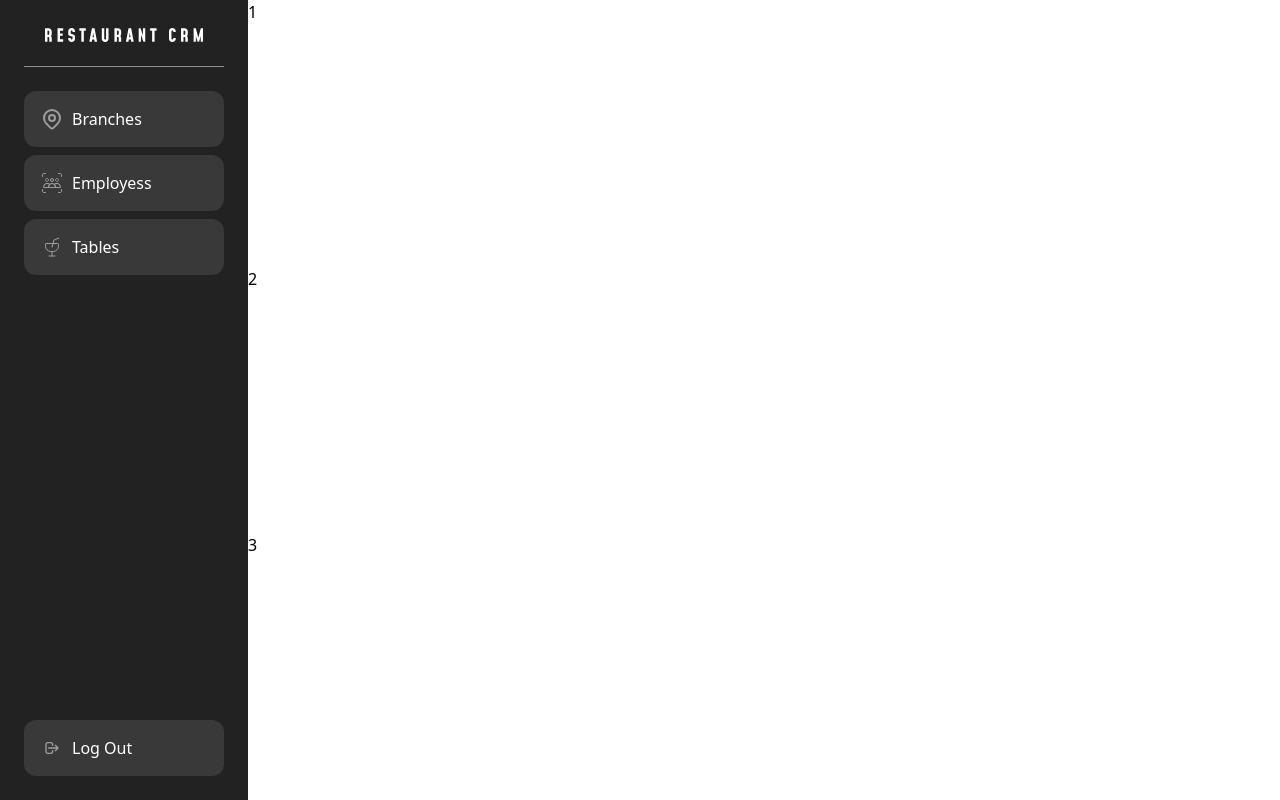
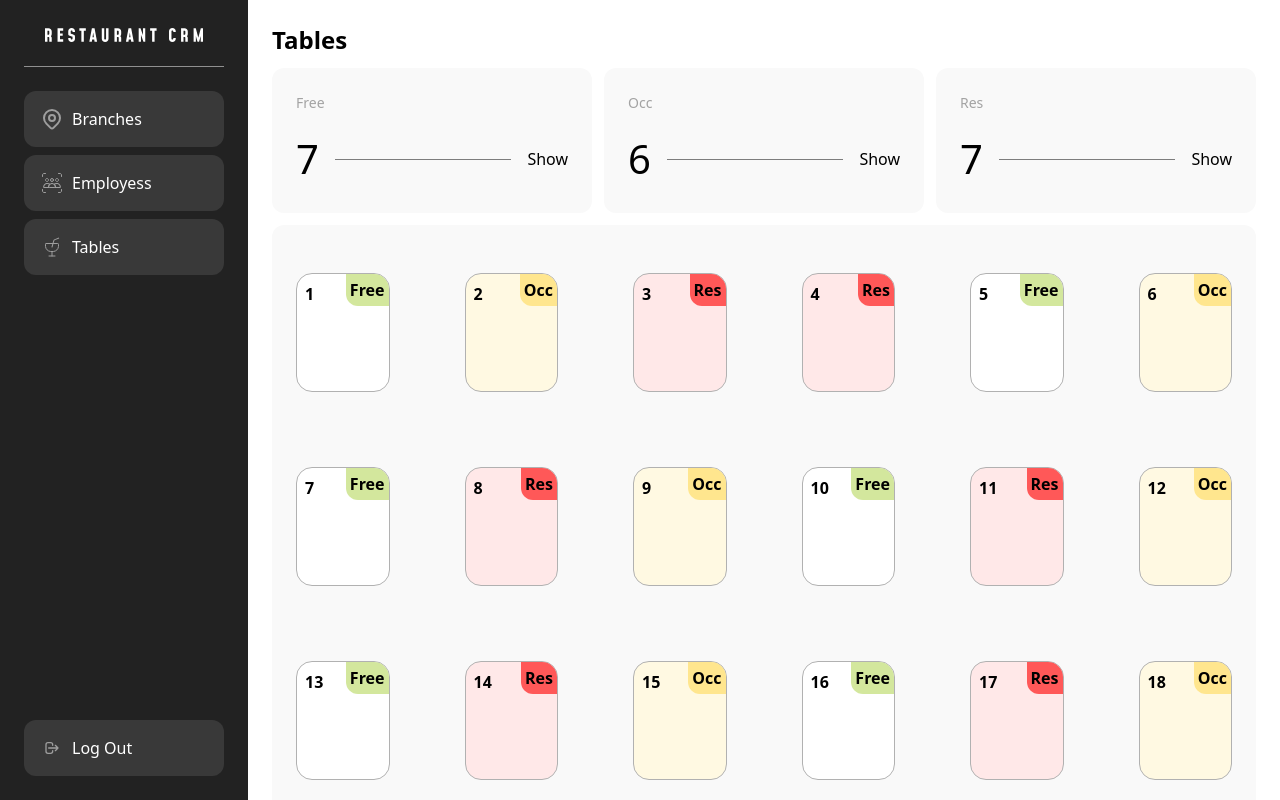
Before and after one commit to Catsker/restarauntcrm, a React (Vite) app: page /tables in a window 1280 px wide. Shown: the top 800 px of the page. Built offline with nearby package versions, Linux system fonts and the light colour scheme; sample sign-in values are in the browser's storage.

Commit message:
feat: tables page

```diff
--- a/src/app/router.tsx
+++ b/src/app/router.tsx
@@ -29,7 +29,7 @@ const indexRoute = createRoute({
     component: HomePage,
 })
 
-const tablesRoute = createRoute({
+export const tablesRoute = createRoute({
     getParentRoute: () => rootRoute,
     path: '/tables',
     beforeLoad: () => {
--- a/src/components/Table/Table.tsx
+++ b/src/components/Table/Table.tsx
@@ -1,14 +1,25 @@
 import React from 'react'
-import type {TableType} from "@/types"
+import type {TableType, TableStatus} from "@/types"
 
 interface Props {
   table: TableType;
 }
 
+const variantClasses: Record<TableStatus, string> = {
+  Occ: 'bg-[#FFF9E2] after:content-["Occ"] after:bg-[#FFE68E]',
+  Res: 'bg-[#FFE8E8] after:content-["Res"] after:bg-[#FF5858]',
+  Free: 'bg-white after:content-["Free"] after:bg-[#D3E79D]',
+}
+
 const Table: React.FC<Props> = ({table}) => {
   return (
-    <div>
-      {table.tableNumber}
+    <div className={`
+        border border-[#B1B1B1] h-[119px] relative p-2 rounded-2xl overflow-hidden after:rounded-bl-xl after:font-bold after:absolute after:top-0 after:right-0 after:p-1
+        ${variantClasses[table.status]}
+        ${variantClasses[table.status]}
+      `}>
+      <span className="font-bold">{table.tableNumber}</span>
+
     </div>
   )
 }
--- /dev/null
+++ b/src/components/TablesStatistics/TablesStatistics.tsx
@@ -0,0 +1,27 @@
+import React from 'react'
+import type {statisticsType, TableStatus} from "@/types";
+
+interface Props {
+  status: statisticsType
+  onClick: (status: TableStatus) => void
+}
+
+const TablesStatistics: React.FC<Props> = ({status, onClick}) => {
+  return (
+    <div className="flex flex-col gap-4 p-6 ">
+      <div className="text-[#A3A3A3] text-[14px]">{status.type}</div>
+      <div className="flex items-center gap-4">
+        <div className="text-[40px]">{status.count}</div>
+        <div className="bg-[#7D7D7D] h-[1px] min-w-2 flex-grow"></div>
+        <button
+          type="button"
+          onClick={() => onClick(status.type)}
+        >
+          Show
+        </button>
+      </div>
+    </div>
+  )
+}
+
+export default TablesStatistics
--- /dev/null
+++ b/src/components/TablesStatistics/index.ts
@@ -0,0 +1,3 @@
+import TablesStatistics from './TablesStatistics'
+
+export default TablesStatistics
--- a/src/pages/TablesPage/TablesPage.tsx
+++ b/src/pages/TablesPage/TablesPage.tsx
@@ -1,38 +1,94 @@
 import React from 'react'
+import {tablesRoute} from '@/app/router.tsx'
+import { useNavigate } from '@tanstack/react-router'
+import type {TableType, statisticsType, TableStatus} from "@/types";
 import Aside from "@/components/Aside";
-import type {TableType} from "@/types";
 import Table from "@/components/Table";
+import TablesStatistics from "@/components/TablesStatistics";
 
 const tables: TableType[] = [
-  {
-    tableNumber: 1,
-    status: "Free"
-  },
-  {
-    tableNumber: 2,
-    status: "Occ"
-  },
-  {
-    tableNumber: 3,
-    status: "Res"
-  },
+  { tableNumber: 1, status: "Free" },
+  { tableNumber: 2, status: "Occ" },
+  { tableNumber: 3, status: "Res" },
+  { tableNumber: 4, status: "Res" },
+  { tableNumber: 5, status: "Free" },
+  { tableNumber: 6, status: "Occ" },
+  { tableNumber: 7, status: "Free" },
+  { tableNumber: 8, status: "Res" },
+  { tableNumber: 9, status: "Occ" },
+  { tableNumber: 10, status: "Free" },
+  { tableNumber: 11, status: "Res" },
+  { tableNumber: 12, status: "Occ" },
+  { tableNumber: 13, status: "Free" },
+  { tableNumber: 14, status: "Res" },
+  { tableNumber: 15, status: "Occ" },
+  { tableNumber: 16, status: "Free" },
+  { tableNumber: 17, status: "Res" },
+  { tableNumber: 18, status: "Occ" },
+  { tableNumber: 19, status: "Free" },
+  { tableNumber: 20, status: "Res" },
 ]
 
 const TablesPage: React.FC = () => {
+  const navigate = useNavigate();
+  const {filterStatus} = tablesRoute.useSearch();
+
+  const updateFilter = (newFilter: TableStatus | null) => {
+    navigate({
+      to: '/tables',
+      search: newFilter !== filterStatus
+        ? { filterStatus: newFilter }  // если есть значение - добавляем
+        : {}
+    });
+  };
+
+  const statistics: statisticsType[] = [
+    {
+      type: 'Free',
+      count: tables.reduce((acc, cur) => cur.status === "Free" ? acc + 1 : acc, 0)
+    },
+    {
+      type: 'Occ',
+      count: tables.reduce((acc, cur) => cur.status === "Occ" ? acc + 1 : acc, 0)
+    },
+    {
+      type: 'Res',
+      count: tables.reduce((acc, cur) => cur.status === "Res" ? acc + 1 : acc, 0)
+    }
+  ]
+
+
   return (
     <div className="flex">
       <Aside/>
-      <ul className="grid">
-        {tables.map((table: TableType) => (
+      <div className="flex flex-col gap-3 p-6 w-full max-w-[1800px]">
+        <h3 className="text-2xl font-bold">Tables</h3>
+        <ul className="flex gap-3 w-full">
+          {statistics.map((status: statisticsType) => (
+            <li key={status.type} className="bg-[#F9F9F9] flex-grow rounded-xl">
+              <TablesStatistics
+                status={status}
+                onClick={updateFilter}
+              />
+            </li>
+          ))}
+        </ul>
+        <ul className="grid grid-cols-6 gap-[75px] bg-[#F9F9F9] p-[24px] py-[48px] rounded-xl">
+          {tables.map((table: TableType) => {
+
+            return (
               <li
                 key={table.tableNumber}
+                className={filterStatus && filterStatus !== table.status ? "opacity-0 pointer-events-none" : ""}
               >
                 <Table
                   table={table}
                 />
               </li>
-        ))}
+            )
+          })}
         </ul>
+      </div>
     </div>
   )
 }
--- a/src/types/index.ts
+++ b/src/types/index.ts
@@ -46,7 +46,14 @@ export interface AsideLinkType {
   href: string
 }
 
+export type TableStatus = 'Occ' | 'Res' | 'Free'
+
 export interface TableType {
   tableNumber: number
-  status: 'Occ' | 'Res' | 'Free'
+  status: TableStatus
 }
+
+export interface statisticsType {
+  type: TableStatus
+  count: number
+}
```
Also changed, not shown: 1 other file (tests, documents, lock files or other folders). Lines whose indentation alone changed are shown as unchanged.
